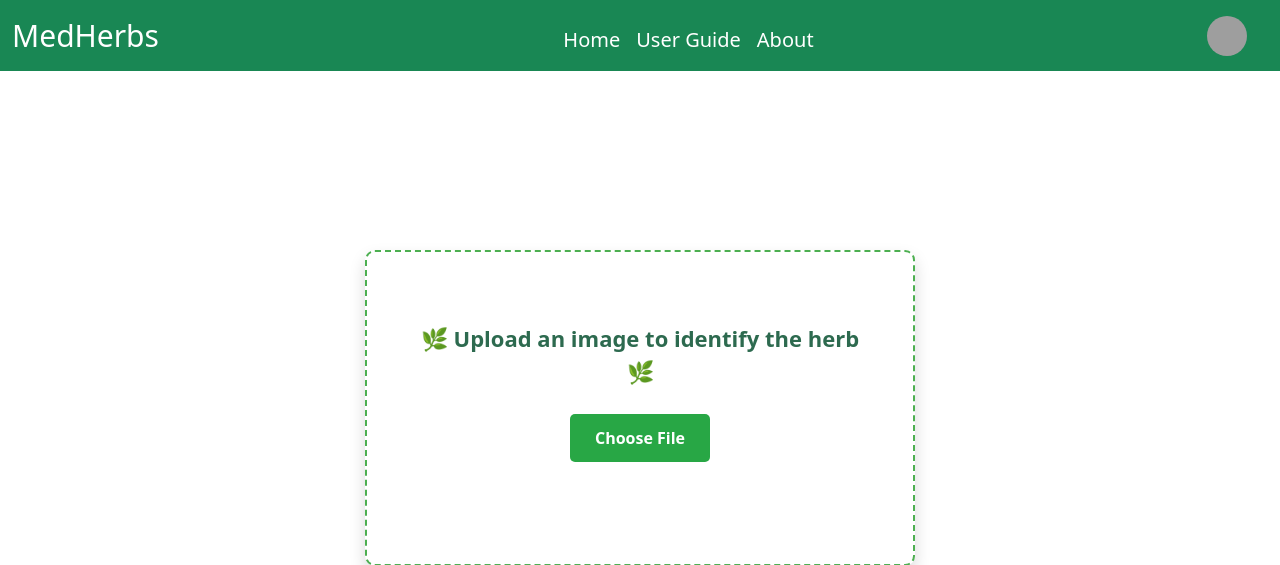
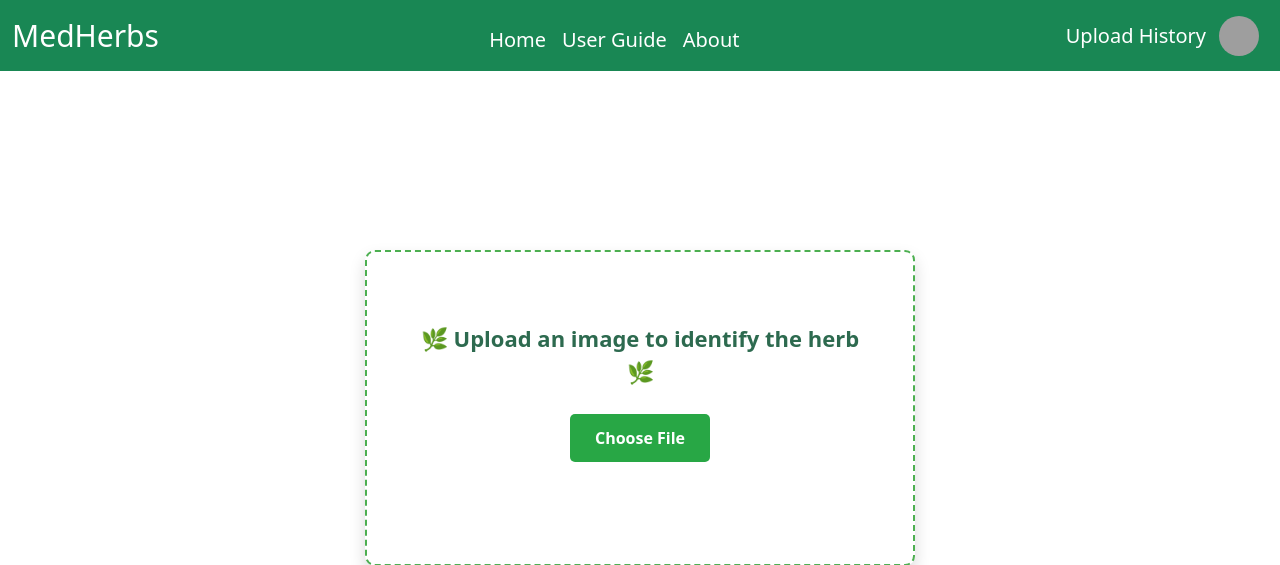
Before and after one commit to angelo0418-arch/Med-Herbs, a Flask app: page /user_dashboard in a window 1280 px wide. Shown: the top 565 px of the page. Run offline with Flask 3, Linux system fonts and the light colour scheme; the visitor is signed in with stand-in values (Sample User, id 1); some libraries are stand-ins or nearby versions; grey boxes are pictures that could not be loaded.

Commit message:
save upload

```diff
--- a/backend/static/user_dashboard.js
+++ b/backend/static/user_dashboard.js
@@ -33,7 +33,7 @@ function toggleProfile() {
 
 // 🔹 SHOW SPECIFIC CONTENT
 function showContent(sectionId) {
-    const sections = ['main-wrapper', 'user-guide', 'about'];
+    const sections = ['main-wrapper', 'user-guide', 'about', 'upload-history']; // ← idinagdag ko 'upload-history'
 
     sections.forEach(id => {
         const section = document.getElementById(id);
@@ -47,9 +47,9 @@ function showContent(sectionId) {
         targetSection.scrollIntoView({ behavior: 'smooth' });
     }
 
-    // I-close ang offcanvas pagkatapos mag-click ng link
     closeOffcanvas();
 }
+
 
 // 🔹 HANDLE IMAGE UPLOAD
 function attachImageUploadListener() {
--- a/backend/templates/user_dashboard.html
+++ b/backend/templates/user_dashboard.html
@@ -1,5 +1,6 @@
 <!DOCTYPE html>
 <html lang="en">
+
 <head>
     <meta charset="UTF-8">
     <meta name="viewport" content="width=device-width, initial-scale=1.0">
@@ -7,8 +8,8 @@
     <link rel="stylesheet" type="text/css" href="{{ url_for('static', filename='user_dashboard.css') }}">
     <link href="https://cdn.jsdelivr.net/npm/bootstrap@5.3.0/dist/css/bootstrap.min.css" rel="stylesheet">
 </head>
+
 <body>
-
     <nav class="navbar navbar-expand-lg bg-success fixed-top">
         <div class="container-fluid">
             <a id="medherbsLink" class="navbar-brand text-white" style="font-size: 30px;" href="#" onclick="showContent('main-wrapper')">MedHerbs</a>
@@ -34,20 +35,21 @@
                         </li>
                     </ul>
 
-                    <!-- Profile Dropdown for Mobile -->
-                    <div class="dropdown text-center mt-3 d-block d-lg-none">
-                        <button
-                            class="fs-5 text-white bg-transparent border-0 w-100 text-center"
-                            type="button"
-                            id="userDropdownMobile"
-                            data-bs-toggle="dropdown"
-                            aria-expanded="false"
-                        >
-                            Profile
-                            <span class="dropdown-icon ms-2 d-none">
-                                <i class="bi bi-caret-down-fill text-white"></i>
+                    <!-- Profile Dropdown for Mobile view-->
+                    <ul class="navbar-nav text-center mt-2 d-block d-lg-none fs-5">
+                        <li class="nav-item">
+                            <a class="nav-link text-white" href="#" onclick="showContent('upload-history'); fetchUploadHistory();">Upload History</a>
+                        </li>
+                        <li class="nav-item">
+                            <a class="nav-link text-white logout-link" href="#" onclick="logout(event)" id="logoutBtnMobile">
+                                Logout
+                                <span id="logoutSpinnerMobile" style="display: none; margin-left: 8px;">
+                                    <div class="spinner-border spinner-border-sm" role="status"></div>
                                 </span>
-                        </button>
+                            </a>
+                        </li>
+                    </ul>
+
 
                         <ul class="dropdown-menu" aria-labelledby="userDropdownMobile">
                             <li class="dropdown-item disabled">
@@ -55,7 +57,7 @@
                             </li>
                             <li><hr class="dropdown-divider"></li>
                             <li>
-                                <a class="dropdown-item" href="#" onclick="toggleProfile()">Upload History</a>
+                                <a class="dropdown-item" href="#" id="uploadHistoryLinkMobile" onclick="showContent('upload-history'); fetchUploadHistory();">Upload History</a>
                             </li>
                             <li><hr class="dropdown-divider"></li>
                             <li>
@@ -67,30 +69,25 @@
                                 </a>
                             </li>
                         </ul>
-
-                        <!-- 🔽 Upload History Section (Hidden by default) -->
-                        <div id="uploadHistorySection" style="display: none; padding: 20px;">
-                            <h4>📜 Upload History</h4>
-                            <div id="uploadHistory"></div>
                     </div>
 
                 </div>
             </div>
-            </div>
 
-            <!-- ✅ Profile Dropdown for Desktop -->
-            <div class="dropdown ms-auto d-none d-lg-block">
+
+            <!-- ✅ Upload History Button + Profile Dropdown for Desktop view-->
+            <div class="d-flex align-items-center ms-auto d-none d-lg-flex">
+                <a class="dropdown-item text-white fs-5 me-2" href="#" id="uploadHistoryLinkDesktop" onclick="showContent('upload-history'); fetchUploadHistory();">Upload History</a>
+
+                <div class="dropdown">
                     <button class="btn dropdown-toggle p-1 me-3" type="button" id="userDropdown" data-bs-toggle="dropdown" aria-expanded="false">
-                    <img src="https://i.pravatar.cc/150?img={{ session['user_id'] if 'user_id' in session else 1}}"
-                        alt="Profile" class="profile-img">
+                        <img src="https://i.pravatar.cc/150?img={{ session['user_id'] if 'user_id' in session else 1}}" alt="Profile" class="profile-img">
                     </button>
-                <ul class="dropdown-menu dropdown-menu-end" aria-labelledby="userDropdownDesktop">
+                    <ul class="dropdown-menu dropdown-menu-end" aria-labelledby="userDropdownDesktop" style="margin-top: 10px; margin-right: 15px;">
                         <li class="dropdown-item disabled">Hello, {{ session['username'] if 'username' in session else 'Guest' }}</li>
                         <li><hr class="dropdown-divider"></li>
-                    <li><a class="dropdown-item" href="#" onclick="toggleProfile()">Upload History</a></li>
-                    <li><hr class="dropdown-divider"></li>
                         <li>
-                        <a class="dropdown-item text-danger logout-link" href="#" onclick="logout(event)" id="logoutBtn">
+                            <a class="dropdown-item text-black logout-link" href="#" onclick="logout(event)" id="logoutBtn">
                                 Logout
                                 <span id="logoutSpinner" style="display: none; margin-left: 8px;">
                                     <div class="spinner-border spinner-border-sm" role="status"></div>
@@ -98,6 +95,8 @@
                             </a>
                         </li>
                     </ul>
+                </div>
+
             </div>
         </div>
     </nav>
@@ -112,6 +111,10 @@
     <div id="profileSection" style="display: none;">
         <h5 class="text-center">Upload History</h5>
         <p class="text-center">User: {{ session['username'] if 'username' in session else 'Guest' }}</p>
+    </div>
+
+    <div id="upload-history" class="d-none">
+        <h3>Upload History</h3>
         <div id="uploadHistory"></div>
     </div>
 
@@ -221,4 +224,5 @@
     <script src="https://cdn.jsdelivr.net/npm/bootstrap@5.3.0/dist/js/bootstrap.bundle.min.js"></script>
     <script src="{{ url_for('static', filename='user_dashboard.js') }}" defer></script>
 </body>
+
 </html>
```
Also changed, not shown: backend/routes/predict_routes.py (line endings or trailing spaces). Lines whose indentation alone changed are shown as unchanged.
